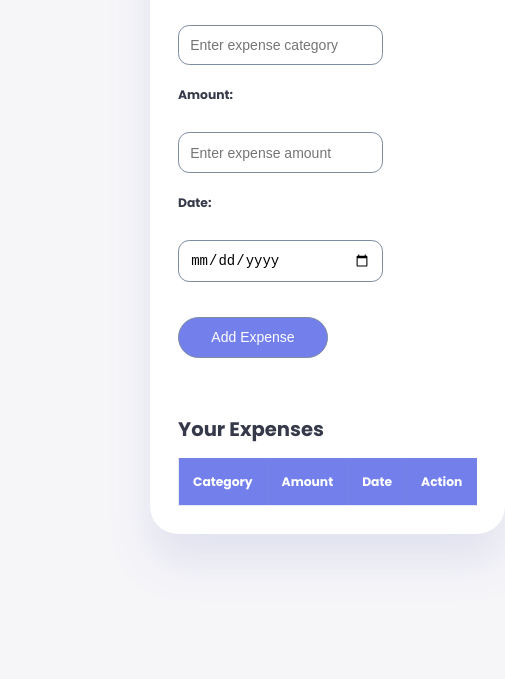
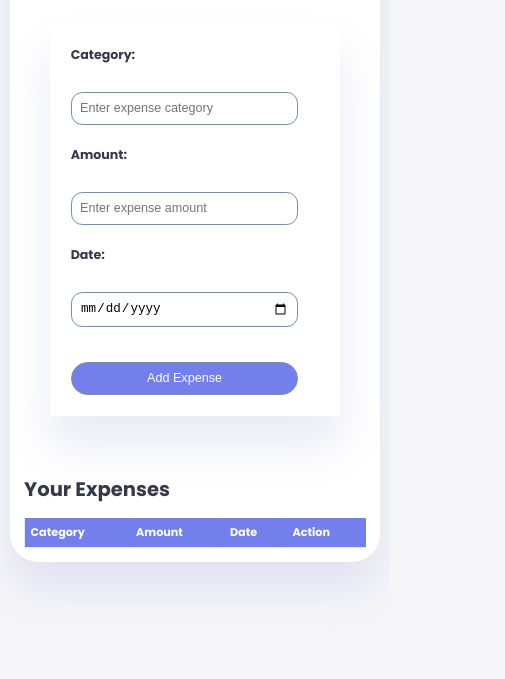
Before and after one commit to MustafaPinjari/Tuljha-Hotel, a plain HTML site: page expense.html in a window 390 px wide. Shown: the part 165-844 px from the top of the page, 505 px wide, since content can reach past the window. Drawn offline with Linux system fonts and the light colour scheme.

Commit message:
Update expense page

```diff
--- a/asset/css/expense.css
+++ b/asset/css/expense.css
@@ -24,6 +24,7 @@
   --box-shadow: 0 2rem 3rem var(--color-light);
 }
 
+/* Main Styling */
 main {
   flex-grow: 1;
   padding: 2rem;
@@ -32,11 +33,10 @@
   box-shadow: var(--box-shadow);
   display: flex;
   flex-direction: column;
-    align-items: center; /* Center content horizontally */
+  align-items: center;
   margin-left: 150px;
-    margin-top: 50px;
+  margin-top: 50px; /* Space from the top on larger screens */
 }
-
 form {
   display: grid;
   grid-template-columns: 1fr 1fr;
@@ -52,12 +52,9 @@ form {
   max-width: 600px; /* Limit width for better appearance */
 }
 
-
 main h1 {
   margin-bottom: 2rem;
 }
-
-
 
 form label {
   grid-column: 1 / 3;
@@ -71,7 +68,6 @@ form {
   border: 1px solid var(--color-info-dark);
   border-radius: var(--border-radius-2);
   font-size: 1rem;
-
 }
 
 form button {
@@ -87,8 +83,6 @@ form {
 form button:hover {
   background-color: var(--color-primary-variant);
 }
-
-
 
 #expenses-table {
   width: 100%;
@@ -113,9 +107,74 @@ form {
 
 .delete-btn {
   background-color: var(--color-danger);
-    color: var(--color-white);
+  color: var (--color-white);
   padding: 0.5rem 1rem;
   border: none;
   border-radius: var(--border-radius-1);
   cursor: pointer;
 }
+/* Media Queries for Mobile Devices */
+@media (max-width: 768px) {
+  main {
+    /* margin-left: 0; */
+    margin-top: 80px; /* Increased margin from the top for mobile devices */
+    margin-left: 10px;
+    margin-right: 10px;
+    padding: 1rem;
+    max-width: 100%; /* Ensure full width for smaller screens */
+  }
+
+  form {
+    grid-template-columns: 1fr; /* Stack the form inputs in a single column */
+    max-width: 98%; /* Reduce the width of the form */
+    margin: 10px auto; /* Center the form with some top spacing */
+    padding: 1rem; /* Add padding inside the form for spacing */
+    text-align: left; /* Center the text inside form */
+  }
+
+
+  form button {
+    grid-column: 1 / 2; /* Align the button with the single-column form */
+    width: 100%; /* Full-width button on mobile */
+  }
+
+  #expenses-table {
+    width: 100%; /* Ensure the table is responsive */
+  }
+
+  #expenses-table th,
+  #expenses-table td {
+    padding: 0.5rem; /* Smaller padding for mobile */
+    font-size: 0.9rem; /* Slightly smaller font size for better readability */
+  }
+}
+
+@media (max-width: 480px) {
+  form input,
+  form button {
+    font-size: 0.9rem; /* Smaller font size for very small screens */
+    padding: 0.6rem;
+  }
+
+  form label {
+    font-size: 0.9rem; /* Adjust label size for better readability */
+  }
+
+  form {
+    max-width: 85%; /* Slightly narrower form for smaller devices */
+    margin: 30px auto; /* Increase top margin for more space at the top */
+    padding: 1.5rem; /* Increase padding for comfortable spacing */
+    background-color: var(--color-white); /* Add background color if needed */
+    box-shadow: var(--box-shadow); /* Optional box shadow */
+  }
+
+  #expenses-table th,
+  #expenses-table td {
+    font-size: 0.8rem; /* Adjust table font size for smaller screens */
+  }
+
+  #expenses-table th,
+  #expenses-table td {
+    padding: 0.4rem; /* Further reduce padding for very small screens */
+  }
+}
--- a/asset/css/organization.css
+++ b/asset/css/organization.css
@@ -23,7 +23,9 @@
   --box-shadow: 0 2rem 3rem var(--color-light);
 }
 
-
+main {
+  padding: 1rem;
+}
 
 form#organization-form {
   background-color: var(--color-white);
@@ -32,9 +34,8 @@ form#organization-form {
   box-shadow: var(--box-shadow);
   width: 400px;
   display: flex;
-   flex-direction: column;
-  margin-left: 300px;
-  margin-top: 80px;
+  flex-direction: column;
+  margin: 80px auto; /* Center the form horizontally */
 }
 
 form#organization-form label {
@@ -80,19 +81,50 @@ form#organization-form button[type="submit"]:focus {
   outline: none;
 }
 
-
 table {
   margin-top: 2rem;
   width: 100%;
   border-radius: 5px;
   border: #000000 solid 1px;
+  overflow-x: auto; /* Allow horizontal scroll */
 }
 
+table th {
+  color: #000000;
+  background: var(--color-dark);
+}
 
-table th {
-color: #000000;
-background: var(--color-dark);
-}
 button#download-btn {
   margin-top: 2rem;
 }
+
+/* Media Queries for Responsiveness */
+@media (max-width: 768px) {
+  form#organization-form {
+    width: 90%; /* Use relative width on smaller screens */
+    margin-left: auto;
+    margin-right: auto;
+  }
+
+  table {
+    font-size: 0.9rem; /* Slightly reduce text size for better fit */
+  }
+}
+
+@media (max-width: 480px) {
+  form#organization-form {
+    width: 100%; /* Full width on very small devices */
+    padding: 1rem; /* Reduce padding */
+  }
+
+  table {
+    width: 100%;
+    display: block;
+    overflow-x: auto;
+  }
+
+  table th,
+  table td {
+    padding: 0.5rem;
+  }
+}
```
Lines whose indentation alone changed are shown as unchanged.
